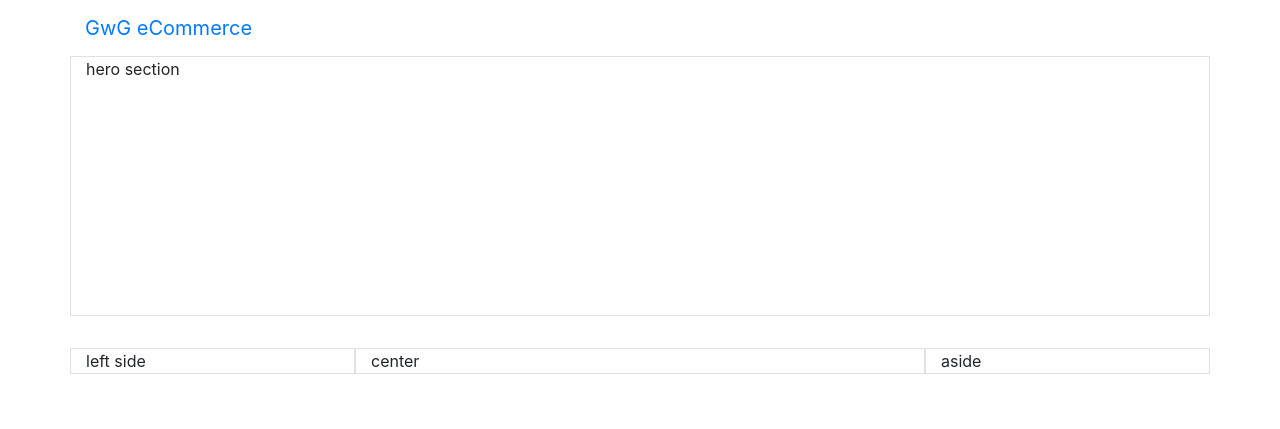
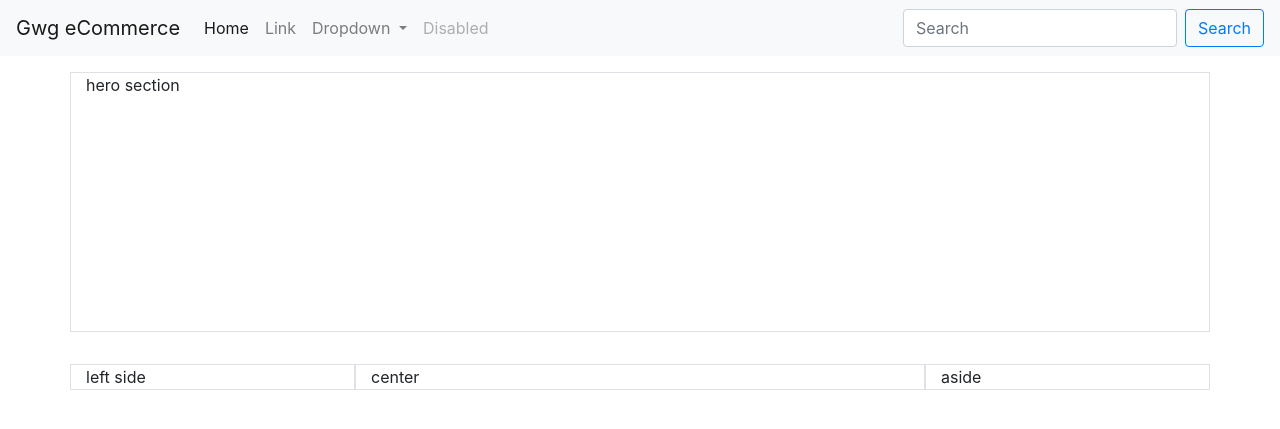
Before and after one commit to GWGweb-projectgroup/practice-project, a PHP site: page / in a window 1280 px wide. Shown: the top 429 px of the page. Run offline with PHP 8.4, Linux system fonts and the light colour scheme; some libraries are stand-ins or nearby versions.

Commit message:
Added main site navigation

```diff
--- a/css/styles.css
+++ b/css/styles.css
@@ -2,3 +2,7 @@
   height: 260px;
   margin-bottom: 2rem;
 }
+
+nav{
+  margin-bottom: 1rem;
+}
--- a/index.html
+++ b/index.html
@@ -12,22 +12,40 @@
 </head>
 
 <body>
-  <!-- simple layout  *change to suit needs -->
-  <nav class="navbar navbar-fixed-top" role="navigation">
-    <div class="container">
-      <div class="navbar-header">
-        <a href="index.html" class="navbar-brand highlight" target="_blank">GwG eCommerce</a>
-        <a class="glyphicon glyphicon-menu-hamburger navbar-toggle" data-toggle="collapse" data-target="#links" role="navigation"></a>
+  <nav class="navbar navbar-expand-lg navbar-light bg-light">
+    <a class="navbar-brand" href="#">Gwg eCommerce</a>
+    <button class="navbar-toggler" type="button" data-toggle="collapse" data-target="#navbarSupportedContent" aria-controls="navbarSupportedContent" aria-expanded="false" aria-label="Toggle navigation">
+          <span class="navbar-toggler-icon"></span>
+        </button>
+
+    <div class="collapse navbar-collapse" id="navbarSupportedContent">
+      <ul class="navbar-nav mr-auto">
+        <li class="nav-item active">
+          <a class="nav-link" href="#">Home <span class="sr-only">(current)</span></a>
+        </li>
+        <li class="nav-item">
+          <a class="nav-link" href="#">Link</a>
+        </li>
+        <li class="nav-item dropdown">
+          <a class="nav-link dropdown-toggle" href="#" id="navbarDropdown" role="button" data-toggle="dropdown" aria-haspopup="true" aria-expanded="false">
+                Dropdown
+              </a>
+          <div class="dropdown-menu" aria-labelledby="navbarDropdown">
+            <a class="dropdown-item" href="#">Action</a>
+            <a class="dropdown-item" href="#">Another action</a>
+            <div class="dropdown-divider"></div>
+            <a class="dropdown-item" href="#">Something else here</a>
           </div>
-      <div id="links" class="collapse navbar-collapse navbar-right">
-        <ul class="nav navbar-nav">
-          <li class="highlight"><a href="#">Home</a></li>
-          <li class="highlight"><a href="#products">Products</a></li>
-          <li class="highlight"><a href="#contact">Contact</a></li>
+        </li>
+        <li class="nav-item">
+          <a class="nav-link disabled" href="#">Disabled</a>
+        </li>
       </ul>
+      <form class="form-inline my-2 my-lg-0">
+        <input class="form-control mr-sm-2" type="search" placeholder="Search" aria-label="Search">
+        <button class="btn btn-outline-primary my-2 my-sm-0" type="submit">Search</button>
+      </form>
     </div>
-    </div>
-    <!-- /.container -->
   </nav>
   <!-- /.nav -->
   <div class="container">
```
Lines whose indentation alone changed are shown as unchanged.
